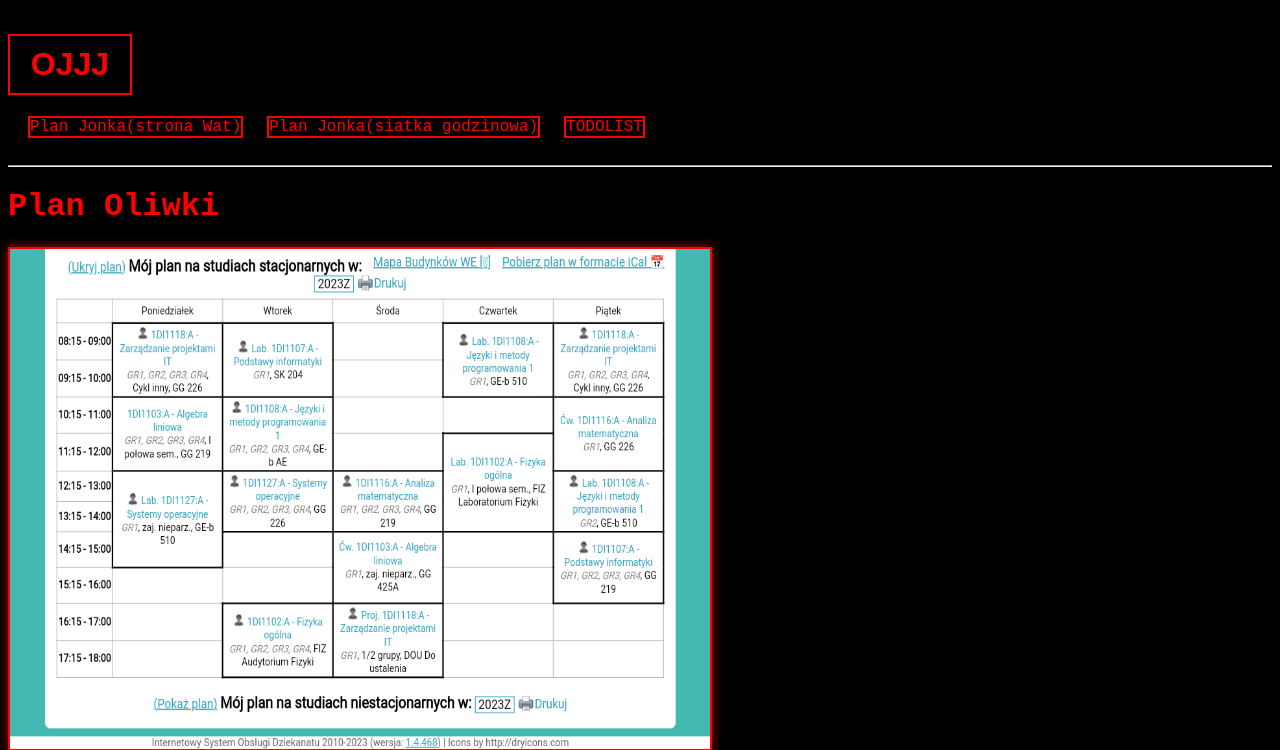
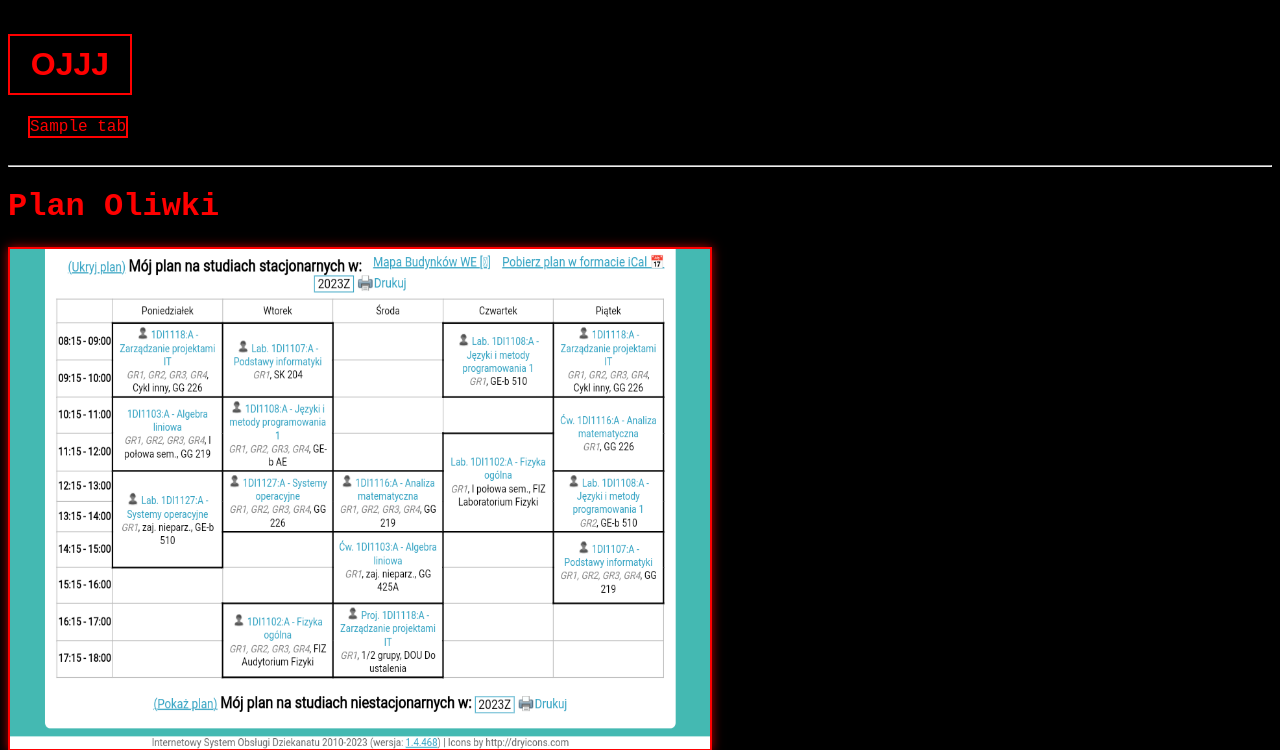
Before and after one commit to JanJon5000/OJJJ, a Django app: page /index in a window 1280 px wide. Shown: the top 750 px of the page. Run offline with Django 4.2, Linux system fonts and the light colour scheme; the first user in the database is signed in; tables that the repository leaves empty hold one stand-in row (Sample ...); some web fonts are replaced.

Commit message:
new tab class

```diff
--- a/blok/admin.py
+++ b/blok/admin.py
@@ -1,5 +1,5 @@
 from django.contrib import admin
-from .models import Site, Photo, File
+from .models import Site, Tab
 
-for i in [Site, Photo, File]:
+for i in [Site, Tab]:
     admin.site.register(i)
--- a/blok/models.py
+++ b/blok/models.py
@@ -12,14 +12,12 @@ class Site(models.Model):
     def publish(self):
         self.save()
 
-class Photo(models.Model):
-    upload = models.ImageField(upload_to="uploads/")
-    def publish(self):
-        self.save()
+class Tab(models.Model):
+    URL_link = models.URLField()
+    name = models.TextField()
 
-class File(models.Model):
-    name = models.TextField()
-    upload = models.FileField(upload_to="uploads/")
+    def __str__(self):
+        return self.name
 
     def publish(self):
         self.save()
--- a/blok/templates/blok/index.html
+++ b/blok/templates/blok/index.html
@@ -23,9 +23,9 @@
         <div class="menu">
             <ul>
                 <li><a href ="/"><h1 style="width: 100px;" class="grozny-naglowek">OJJJ</h1></a></li>
-                <li><a style="border: 2px solid red;" href="https://plany.wel.wat.edu.pl/zima/WEL23EQ2S1.htm">Plan Jonka(strona Wat)</a></li>
-                <li><a style="border: 2px solid red;" href="https://wel.wat.edu.pl/przydatne-informacje/siatka-godzinowa-zajec/">Plan Jonka(siatka godzinowa)</a></li>
-                <li><a style="border: 2px solid red;" href="https://docs.google.com/spreadsheets/d/1hwS9BgmvOW_Bj_pfKLrsdVHXIyU5ysbnSl7sOpPQ-U8/edit#gid=0">TODOLIST</a></li>
+                {% for tab in tabs %}
+                    <li><a style="border: 2px solid red;" href="{{tab.URL_link}}">{{ tab.name }}</a></li>
+                {% endfor %}
             </ul>
         </div>
 
--- a/blok/views.py
+++ b/blok/views.py
@@ -1,6 +1,6 @@
 from django.shortcuts import render
 from django.utils import timezone
-from .models import Site, File, Photo
+from .models import Site, Tab
 from django.contrib.auth.forms import AuthenticationForm
 from django.contrib.auth import login, authenticate, logout
 from django.shortcuts import render, redirect
@@ -31,10 +31,10 @@ def logout_view(request):
 
 @login_required
 def index(request):
-    photos = Photo.objects.all()
+    tabs = Tab.objects.all()
     sites = Site.objects.all()
-    files = File.objects.all()
-    return render(request, 'blok/index.html', {'photos':photos, 'files':files, 'sites':sites})
+
+    return render(request, 'blok/index.html', {'tabs':tabs, 'sites':sites})
 
 def main(request):
     if auth.get_user(request).is_authenticated:
```
Also changed, not shown: blok/migrations/0005_tab_delete_file_delete_photo.py (added).
